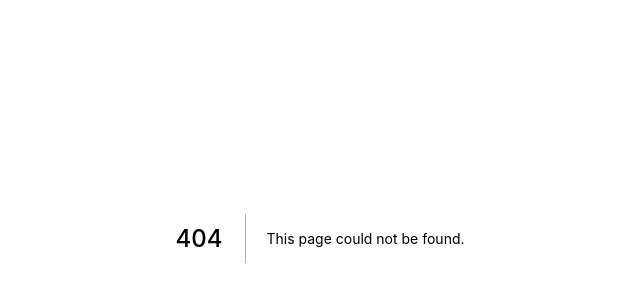
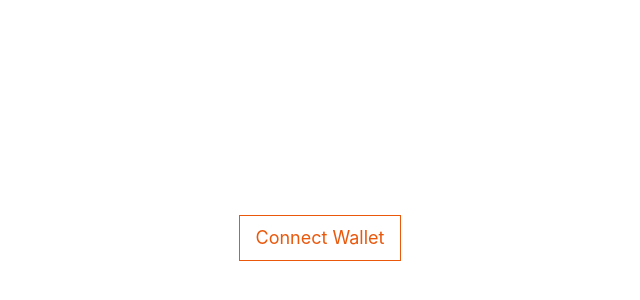
Before and after one commit to cheenukhurana/allfit, a Next.js app: page /dashboard in a window 1280 px wide. Before the commit this address had no page. Shown: the part 162-462 px from the top of the page, without its empty margins (320-960 px from the left). Built offline with nearby package versions, Linux system fonts and the light colour scheme.

Commit message:
auth, head, dashboard page

```diff
--- a/components/layout.js
+++ b/components/layout.js
@@ -16,7 +16,7 @@ export default function Layout({ children }) {
                 <header className="flex justify-between mb-6">
                     <div className="flex items-center">
                         <h3 className="text-xl font-extrabold"><Link href="/"><a>All Fit</a></Link></h3>
-                        {currentAccount && <p className="ml-8 text-gray-600"><Link href="/mynfts"><a>Dashboard</a></Link></p>}
+                        {currentAccount && <p className="ml-8 text-gray-600"><Link href="/dashboard"><a>Dashboard</a></Link></p>}
                     </div>
                     {currentAccount ? (
                         <h4>{shortenAddress(currentAccount)}</h4>
--- a/pages/_app.js
+++ b/pages/_app.js
@@ -1,7 +1,19 @@
 import '../styles/globals.css'
+import Head from 'next/head'
+import { AuthProvider } from "../utils/authProvider";
 
 function MyApp({ Component, pageProps }) {
-  return <Component {...pageProps} />
+  return (
+    <AuthProvider>
+      <Head>
+        <title>Interview NFTs</title>
+        <meta name="viewport" content="initial-scale=1, width=device-width" />
+        <link rel="icon" href="/favicon.ico" />
+      </Head>
+
+      <Component {...pageProps} />
+    </AuthProvider>
+  )
 }
 
 export default MyApp
--- /dev/null
+++ b/pages/dashboard.js
@@ -0,0 +1,24 @@
+import { useAuth } from "../utils/authProvider";
+import Layout from "../components/layout";
+
+const Dashboard = () => {
+    const { currentAccount, setCurrentAccount } = useAuth()
+
+    return (
+        <div>
+
+
+            {currentAccount ? (
+                <Layout>
+
+                </Layout>
+            ) : (
+                <div className="flex justify-center h-screen items-center content-center">
+                    <button className="px-4 py-2 text-lg border border-orange-600 text-orange-600" onClick={setCurrentAccount}>Connect Wallet</button>
+                </div>
+            )}
+        </div>
+    )
+}
+
+export default Dashboard
```
